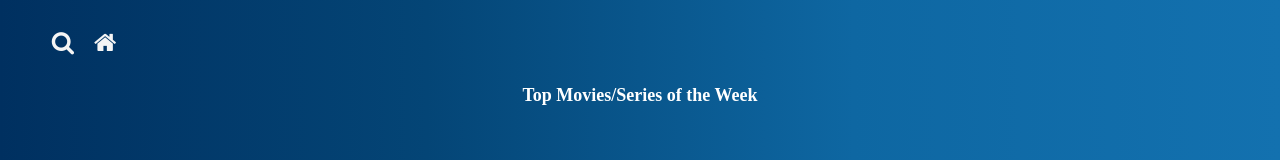
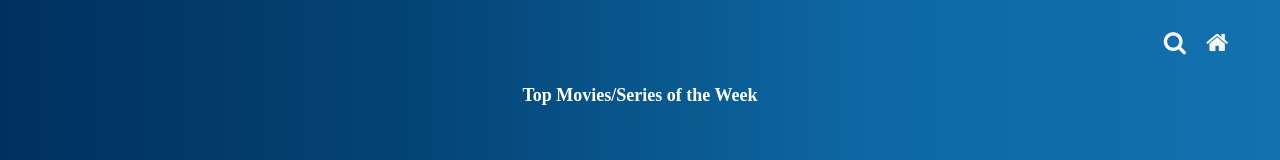
Before and after one commit to Santhosh-776/Cineplay, a plain HTML site: page index.html in a window 1280 px wide. Shown: the top 160 px of the page. Drawn offline with Linux system fonts and the light colour scheme; no server answers.

Commit message:
Changed API

```diff
--- a/index.html
+++ b/index.html
@@ -12,7 +12,14 @@
   <script defer src="main.js"></script></head>
   <body>
     <div class="background-container">
-      <div style="display: flex; align-items: center; gap: 30px">
+      <div
+        style="
+          display: flex;
+          flex-direction: row-reverse;
+          align-items: center;
+          gap: 30px;
+        "
+      >
         <div class="icons">
           <div>
             <i class="fa fa-search" id="search-icon"></i>
```
Also changed, not shown: main.js (+1 -1 lines).
